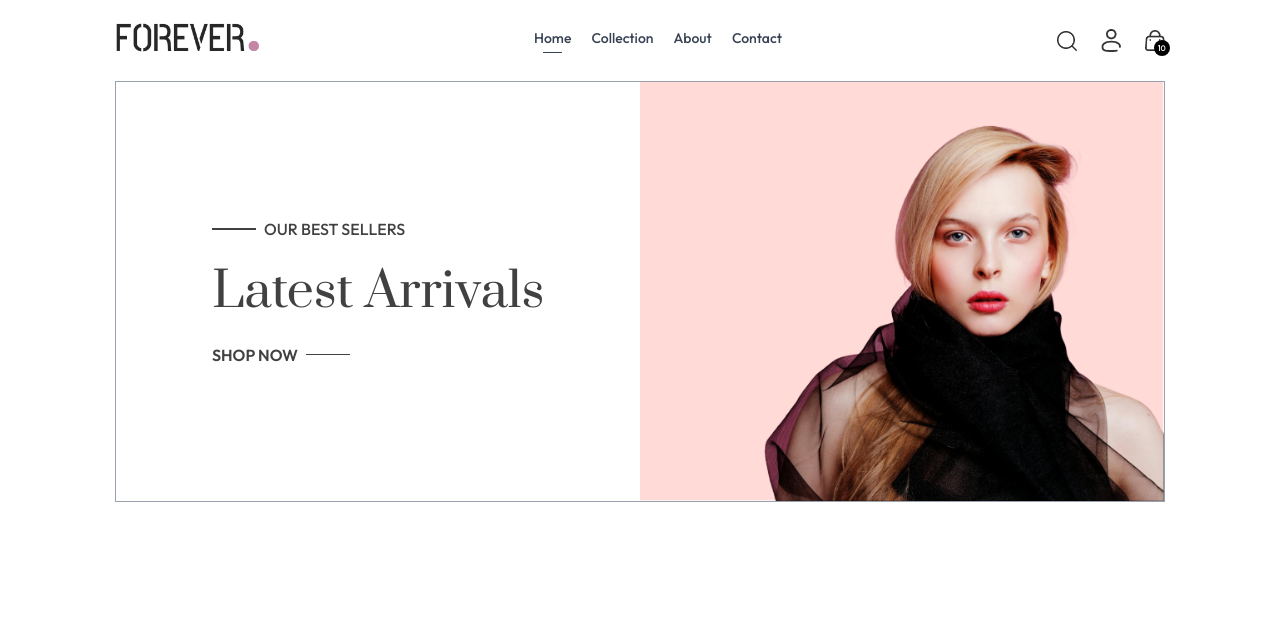
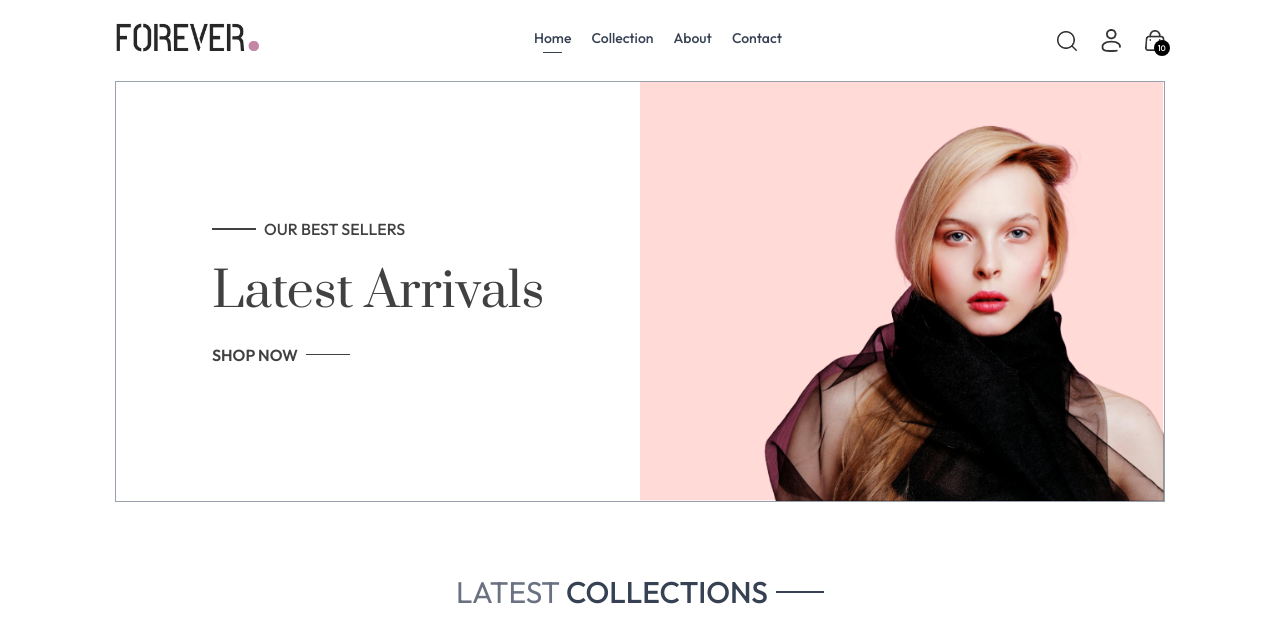
Before and after one commit to radshahamat/Ecommerce-with-Reactjs-01, a React (Vite) app: page / in a window 1280 px wide. Shown: the top 642 px of the page. Built offline with nearby package versions, Linux system fonts and the light colour scheme.

Commit message:
Latest collection section added

```diff
--- a/src/components/LatestCollection.jsx
+++ b/src/components/LatestCollection.jsx
@@ -1,15 +1,17 @@
 import React, { useContext } from 'react'
 import { ShopContext } from '../context/ShopContext'
+import Title from './Title';
 
 const LatestCollection = () => {
 
     const { products } = useContext(ShopContext);
 
-    console.log(products);
 
   return (
-    <div>
-
+    <div className='my-10'>
+      <div className='text-center py-8 text-3xl'>
+        <Title text1={'LATEST'} text2={'COLLECTIONS'}/>
+      </div>
     </div>
   )
 }
--- a/src/components/Title.jsx
+++ b/src/components/Title.jsx
@@ -2,8 +2,9 @@
 
 const Title = ({text1,text2}) => {
   return (
-    <div>
-
+    <div className='inline-flex gap-2 items-center mb-3'>
+      <p className='text-gray-500'>{text1} <span className='text-gray-700 font-medium'>{text2}</span></p>
+      <p className='w-8 sm:w-12 h-[1px] sm:h-[2px] bg-gray-700'></p>
     </div>
   )
 }
--- a/src/context/ShopContext.jsx
+++ b/src/context/ShopContext.jsx
@@ -1,3 +1,4 @@
+import React from "react";
 import { createContext } from "react";
 import { products } from "../assets/assets";
 
--- a/src/main.jsx
+++ b/src/main.jsx
@@ -1,15 +1,16 @@
-import React from 'react'; // Add this line
-import { StrictMode } from 'react'
-import { createRoot } from 'react-dom/client'
+import React from 'react'
+import ReactDOM from 'react-dom/client'
+import { BrowserRouter } from 'react-router-dom'
+import App from './App'
+import ShopContextProvider from './context/ShopContext'
 import './index.css'
-import App from './App.jsx'
-import {BrowserRouter} from 'react-router-dom'
-import ShopContextProvider from './context/ShopContext.jsx';
 
-createRoot(document.getElementById('root')).render(
-  <BrowserRouter>
-    <ShopContextProvider >
-      <App />
+ReactDOM.createRoot(document.getElementById('root')).render(
+  <React.StrictMode>
+    <ShopContextProvider>
+      <BrowserRouter>
+        <App />
+      </BrowserRouter>
     </ShopContextProvider>
-  </BrowserRouter>,
+  </React.StrictMode>
 )
```
